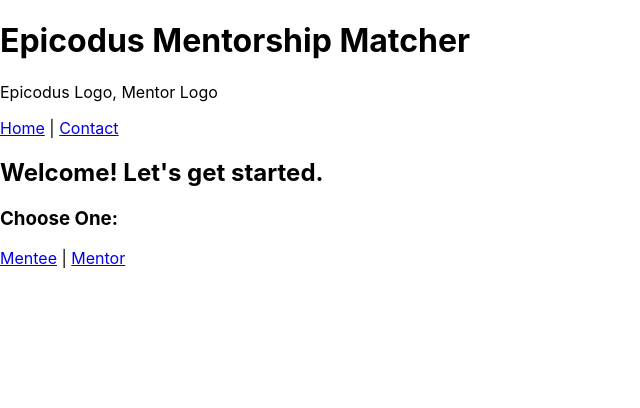
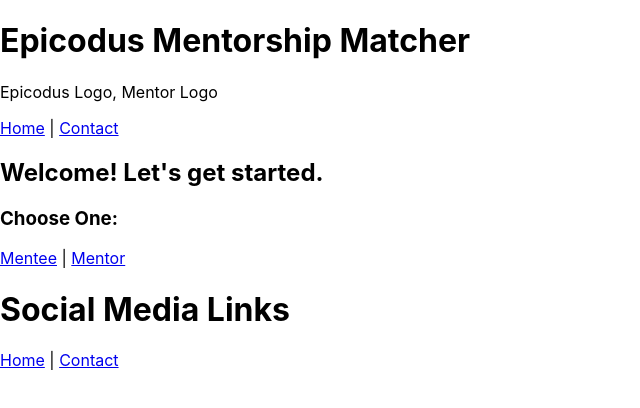
Before and after one commit to evawiedmann/questionnaire, a React (Create React App) app: page /#/ in a window 1280 px wide. Shown: the top 408 px of the page, without its empty margins (0-640 px from the left). Built offline with nearby package versions, Linux system fonts and the light colour scheme.

Commit message:
footer started

```diff
--- a/src/App.js
+++ b/src/App.js
@@ -1,6 +1,7 @@
 import React, { Component } from 'react';
 import './styles/App.css';
 import Header from './components/Header'
+import Footer from './components/Footer'
 import MenteeForm from './components/Mentee/MenteeForm';
 import MentorForm from './components/Mentor/MentorForm';
 import Splash from './components/Splash';
@@ -52,6 +53,7 @@ class App extends React.Component {
       <Route path='/Contact' render={()=><Contact/>}/>
       <Route component={Error404} />
       </Switch>
+      <Footer/>
       </div>
     );
   }
--- /dev/null
+++ b/src/components/Footer.jsx
@@ -0,0 +1,14 @@
+import React from 'react';
+import { Link } from 'react-router-dom';
+
+function Footer(){
+  return (
+    <div>
+      <h1>Social Media Links</h1>
+      <div className='nav'><Link to="/">Home</Link> | <Link to="/Contact">Contact</Link>
+      </div>
+    </div>
+  );
+}
+
+export default Footer;
```
